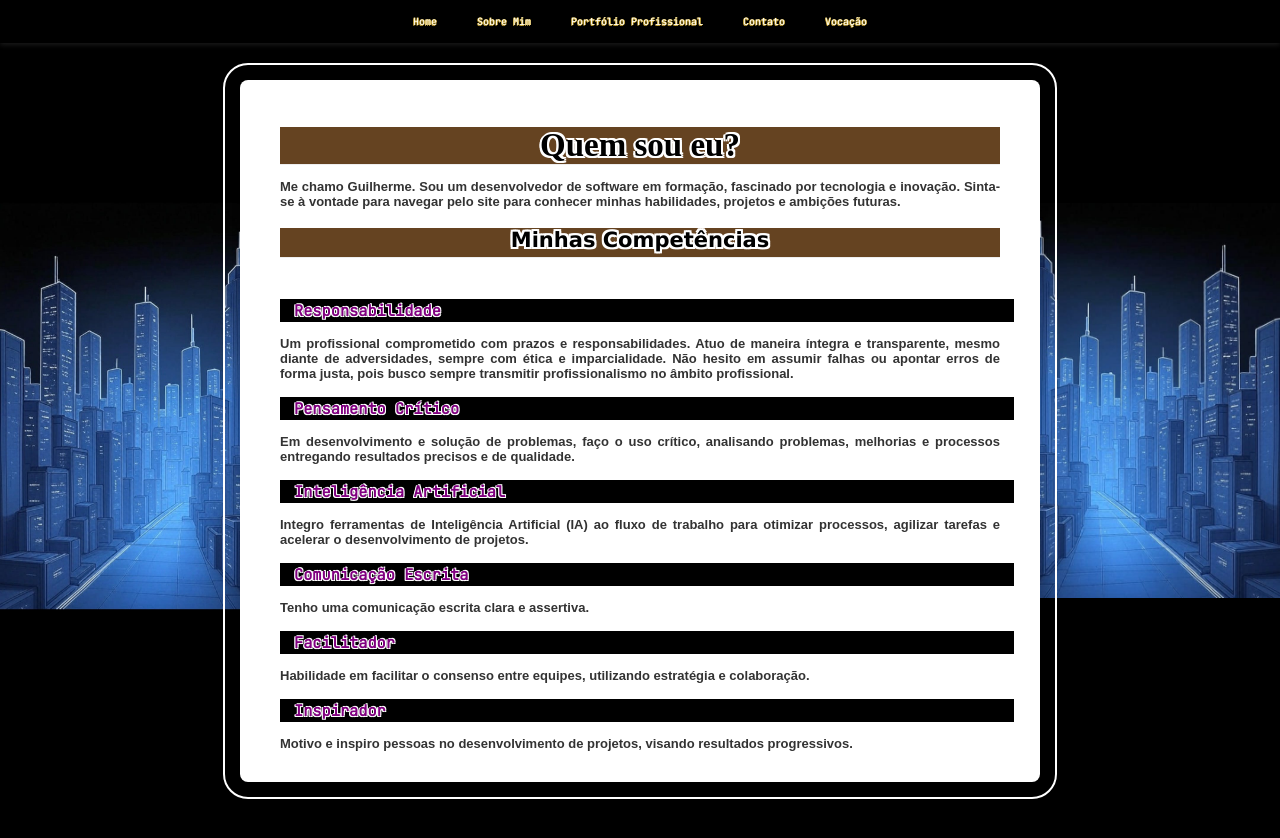
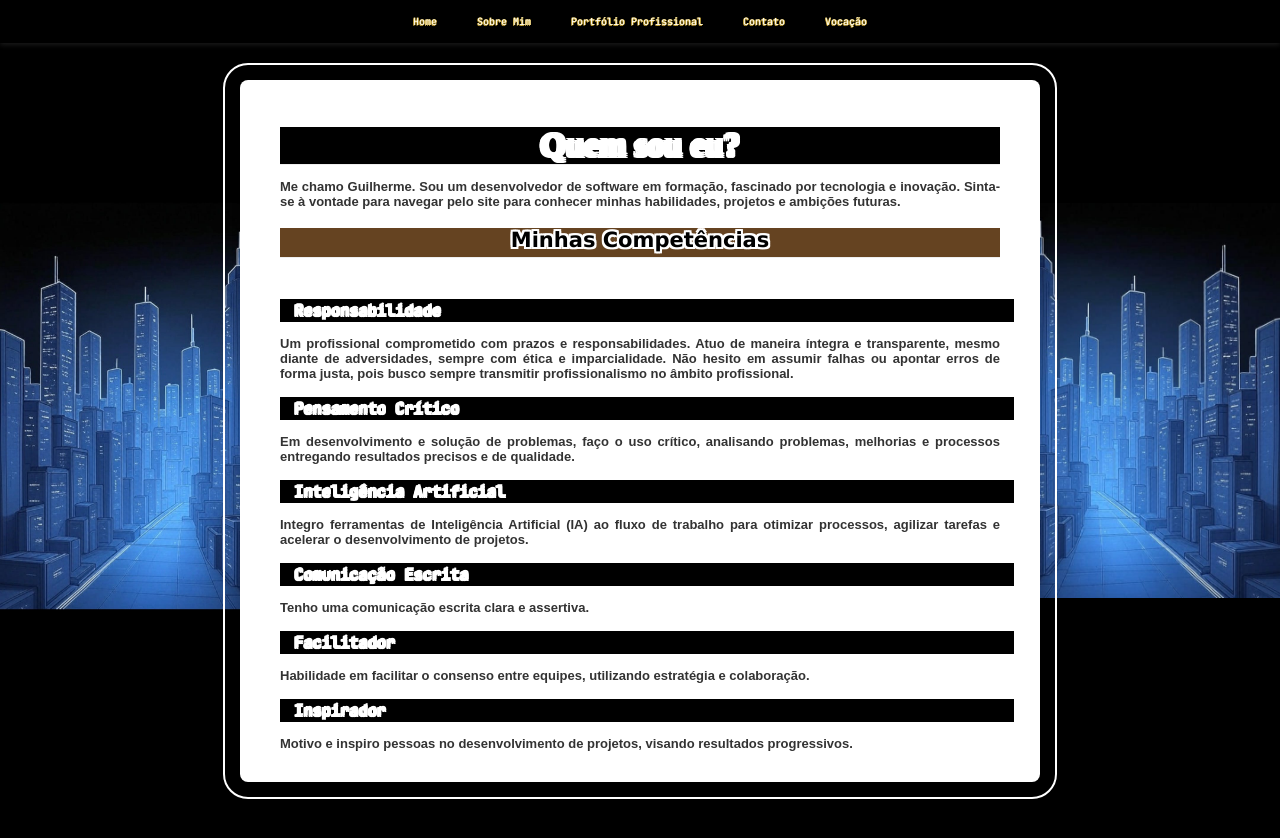
Before and after one commit to eugui4228/MeuSiteProfissional, a plain HTML site: page index.html in a window 1280 px wide. Drawn offline with Linux system fonts and the light colour scheme; a script that the page names is missing; a web font is replaced by a local one.

Commit message:
Update style.css
alterei as cores do container na aba home do site

```diff
--- a/style.css
+++ b/style.css
@@ -14,7 +14,7 @@ html {
 
 #titulo-principal {
     font-size: 33px;
-    color:#000000;
+    color: #ffffff;
     font-family: 'Mimo';
     padding: 0;
     font-weight: 20px;
@@ -28,7 +28,7 @@ html {
     2px  2px 0 #ffffff;
     margin-left: 20px;
     margin-right: 20px;
-    background-color: #654321;
+    background-color: #000000;
 }
 
 body {
@@ -261,7 +261,7 @@ li {
 #Facilitador,
 #Inspirador {
     font-weight: bold;
-    color: purple;
+    color: #ffffff;
     background-color: #000000;
     margin-top: 1.5rem;
     font-size: 15.3px;
@@ -390,4 +390,5 @@ li {
         padding-right: 20px;
         width: calc(100% - 40px);
     }
+
 }
```
